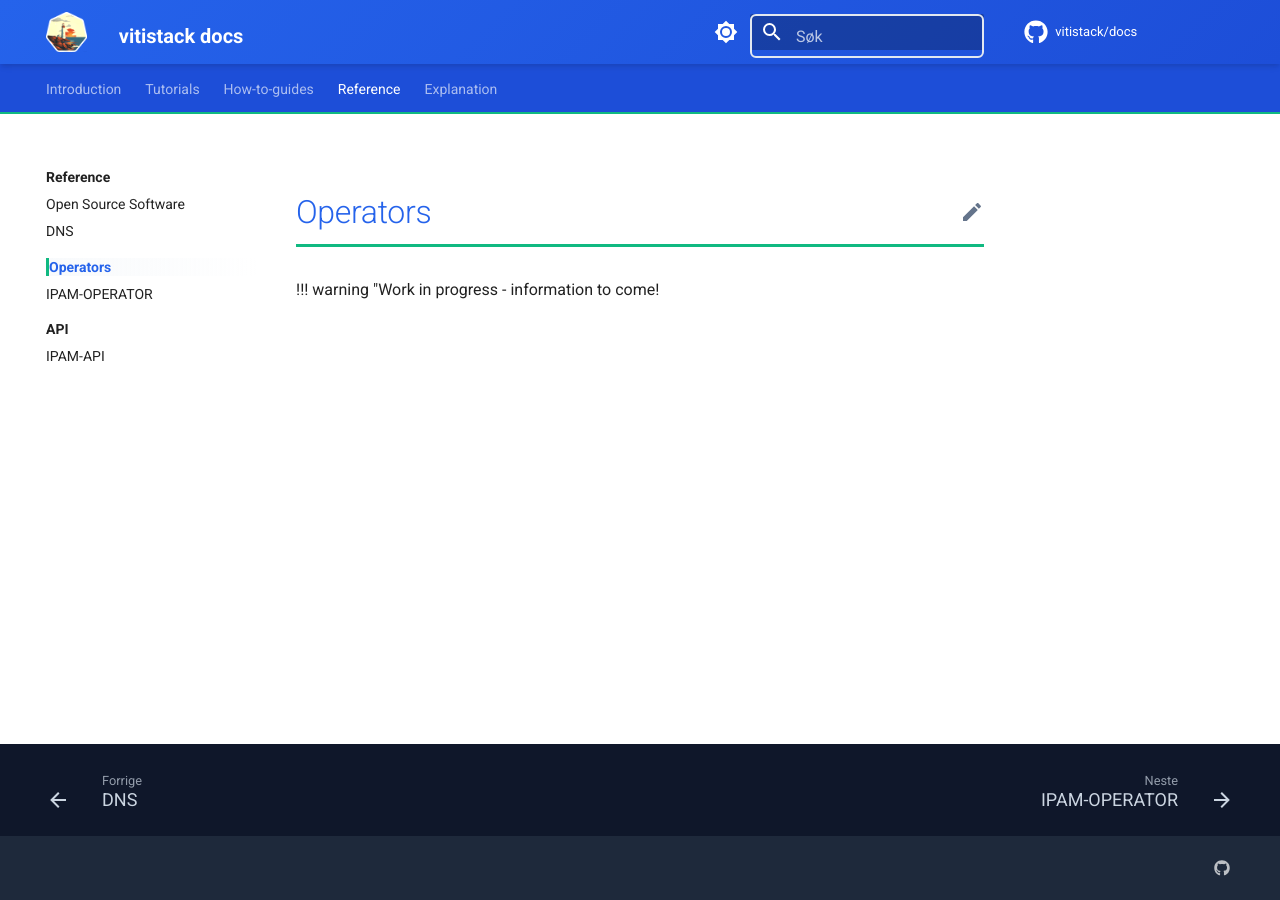
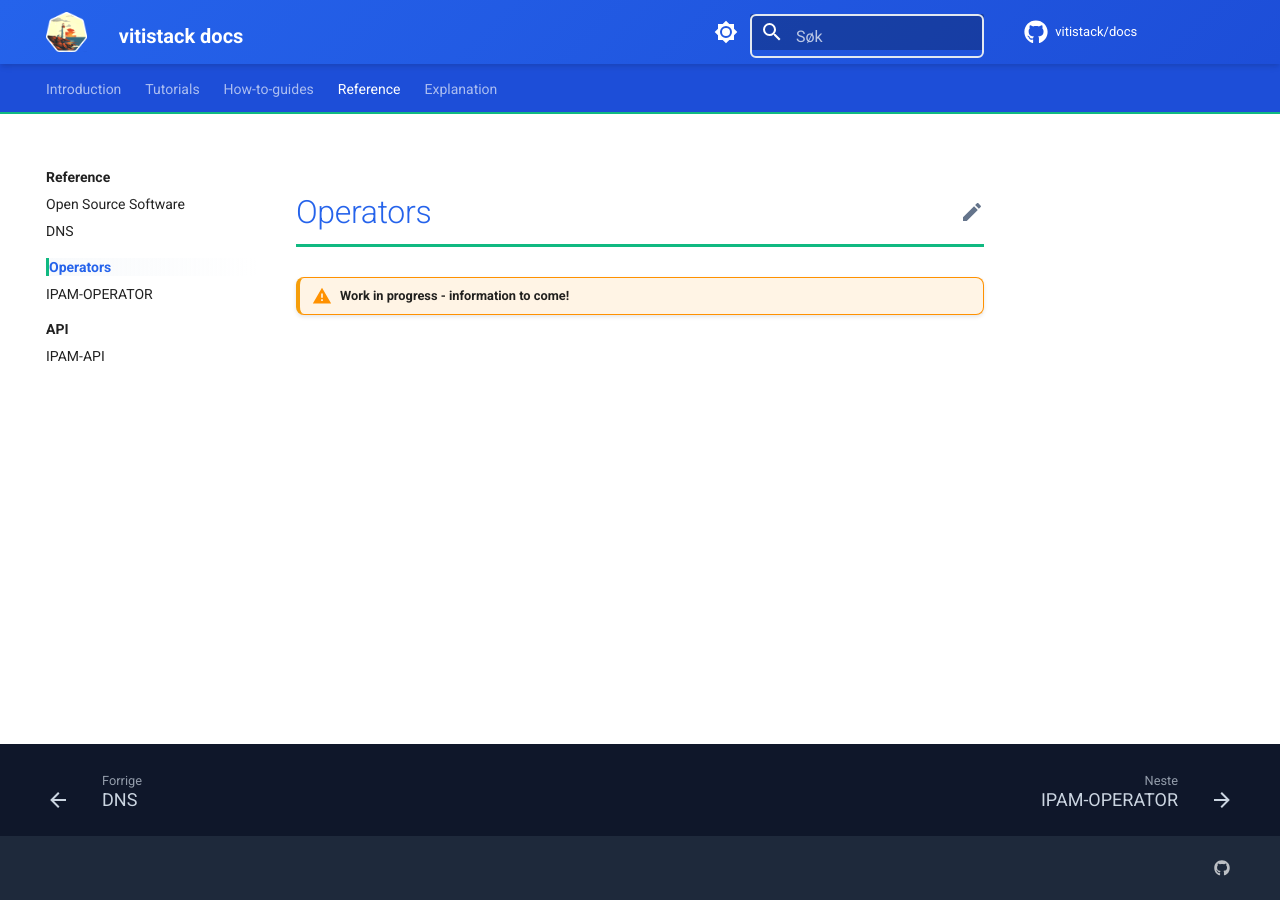
Before and after one commit to vitistack/docs, an MkDocs documentation site: the page built from docs/reference/operators/index.md, in a window 1280 px wide. Built offline with MkDocs 1.6.1 and Material for MkDocs 9.7.7, drawn with Linux system fonts in a browser that asks for light colours; comment, search, counter and statistics services are not loaded.

Commit message:
fix bug in admonitions

```diff
--- a/docs/reference/operators/index.md
+++ b/docs/reference/operators/index.md
@@ -1,3 +1,3 @@
 # Operators
 
-!!! warning "Work in progress - information to come!
+!!! warning "Work in progress - information to come!"
```
Also changed, not shown: docs/reference/api/index.md (+1 -1 lines).
